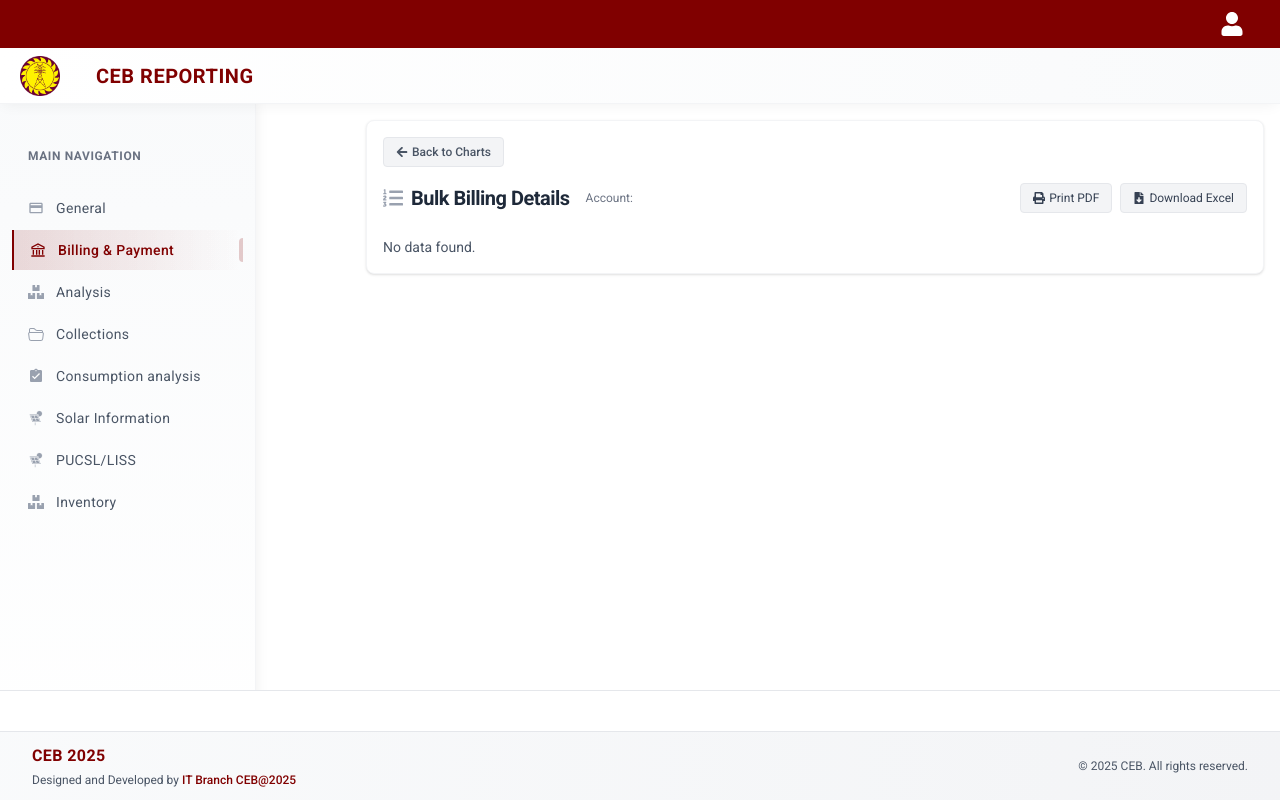
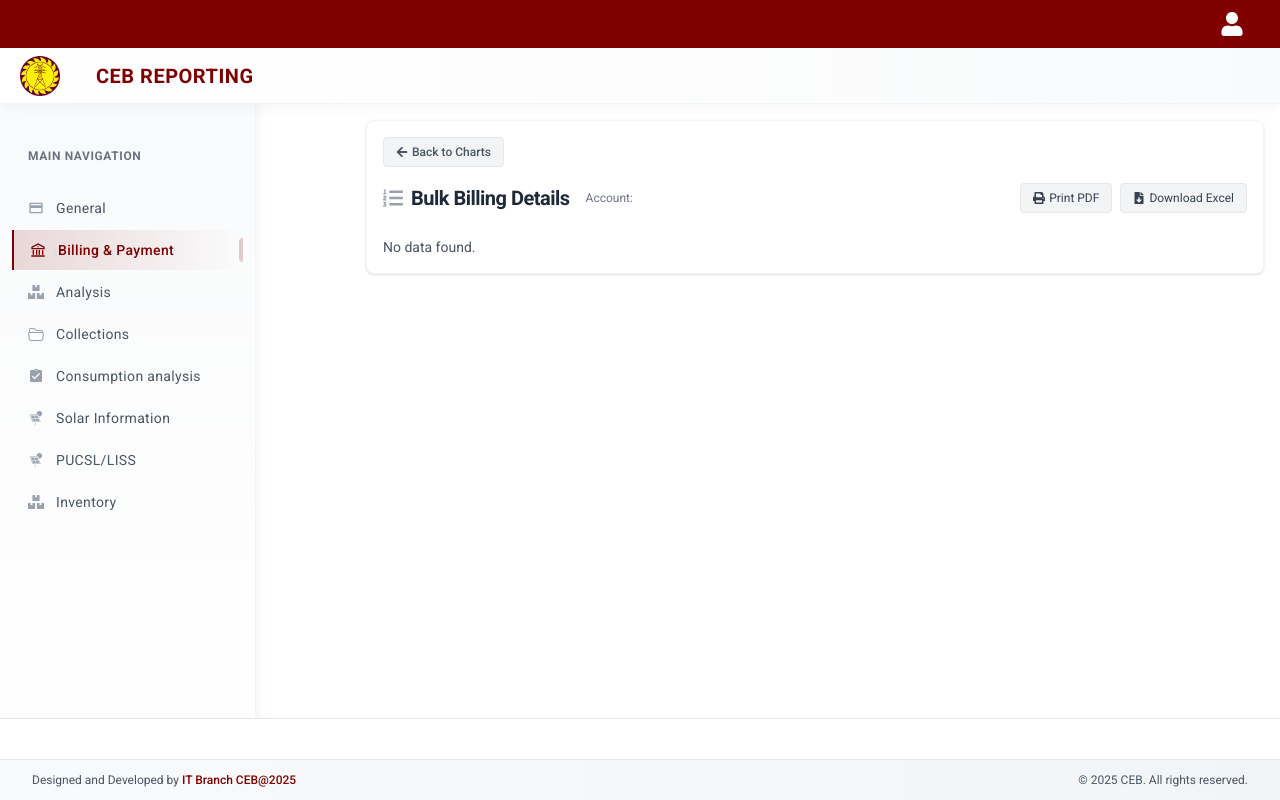
Before and after one commit to sachinthacham/CEBReport-Frontend, a React (Vite) app: page /report/billing-payment/bulk-report in a window 1280 px wide. Built offline with nearby package versions, Linux system fonts and the light colour scheme.

Commit message:
update footer styles

```diff
--- a/src/components/layout/Footer.tsx
+++ b/src/components/layout/Footer.tsx
@@ -5,9 +5,6 @@
         <div className="flex flex-col md:flex-row justify-between items-center space-y-2 md:space-y-0">
           {/* Company Info */}
           <div className="text-center md:text-left">
-            <h3 className="font-semibold text-[#800000] text-base tracking-wide mb-1">
-              CEB 2025
-            </h3>
             <p className="text-gray-600 text-xs">
               Designed and Developed by{" "}
               <span className="font-medium text-[#800000]">
```
